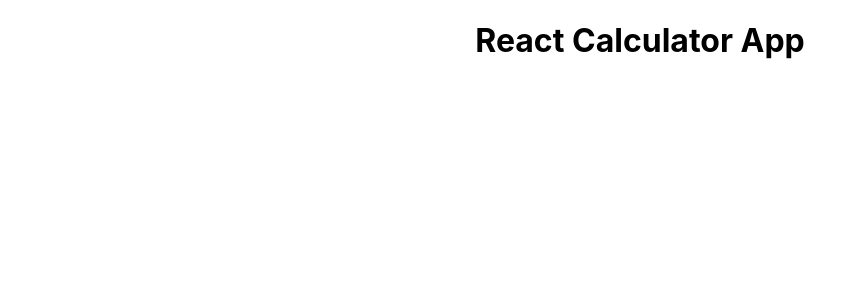
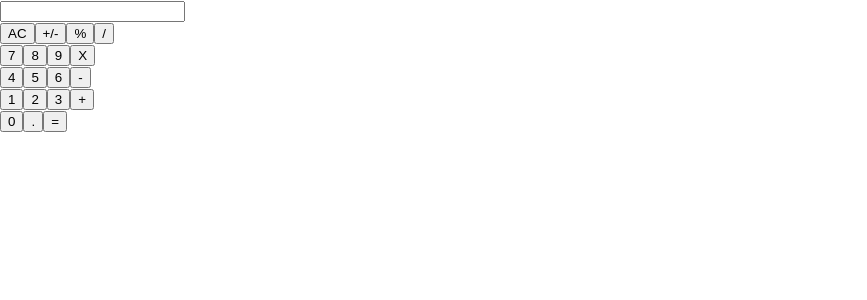
Before and after one commit to rOluochKe/r-calculator, a React (Create React App) app: page / in a window 1280 px wide. Shown: the top 300 px of the page, without its empty margins (0-867 px from the left). Built offline with nearby package versions, Linux system fonts and the light colour scheme.

Commit message:
adding app interface

```diff
--- /dev/null
+++ b/src/components/App.js
@@ -0,0 +1,15 @@
+import React from 'react';
+import Display from './Display';
+import ButtonPanel from './ButtonPanel';
+import '../styles/index.css';
+
+function App() {
+  return (
+    <div className="App" id="app-id">
+      <Display result="" />
+      <ButtonPanel />
+    </div>
+  );
+}
+
+export default App;
--- /dev/null
+++ b/src/components/Button.js
@@ -0,0 +1,8 @@
+import React from 'react';
+import PropTypes from 'prop-types';
+
+const Button = ({ name }) => <button type="button">{name}</button>;
+
+Button.propTypes = { name: PropTypes.string.isRequired };
+
+export default Button;
--- /dev/null
+++ b/src/components/ButtonPanel.js
@@ -0,0 +1,38 @@
+import React from 'react';
+import Button from './Button';
+
+const ButtonPanel = () => (
+  <div>
+    <div className="row">
+      <Button name="AC" className="col-md-3" />
+      <Button name="+/-" className="col-md-3" />
+      <Button name="%" className="col-md-3" />
+      <Button name="/" className="col-md-3" />
+    </div>
+    <div className="row">
+      <Button name="7" className="col-md-3" />
+      <Button name="8" className="col-md-3" />
+      <Button name="9" className="col-md-3" />
+      <Button name="X" className="col-md-3" />
+    </div>
+    <div className="row">
+      <Button name="4" className="col-md-3" />
+      <Button name="5" className="col-md-3" />
+      <Button name="6" className="col-md-3" />
+      <Button name="-" className="col-md-3" />
+    </div>
+    <div className="row">
+      <Button name="1" className="col-md-3" />
+      <Button name="2" className="col-md-3" />
+      <Button name="3" className="col-md-3" />
+      <Button name="+" className="col-md-3" />
+    </div>
+    <div className="row">
+      <Button name="0" className="col-md-6" />
+      <Button name="." className="col-md-3" />
+      <Button name="=" className="col-md-3" />
+    </div>
+  </div>
+);
+
+export default ButtonPanel;
--- /dev/null
+++ b/src/components/Display.js
@@ -0,0 +1,9 @@
+import React from 'react';
+import PropTypes from 'prop-types';
+
+const Display = ({ result }) => <input type="text" defaultValue={result} />;
+
+Display.defaultValue = { result: '0' };
+Display.propTypes = { result: PropTypes.string.isRequired };
+
+export default Display;
--- a/src/index.js
+++ b/src/index.js
@@ -1,8 +1,11 @@
 import React from 'react';
 import ReactDOM from 'react-dom';
-import './index.css';
+import './styles/index.css';
+import App from './components/App';
 
 ReactDOM.render(
-  <h1 className="text-center">React Calculator App</h1>,
+  <React.StrictMode>
+    <App />
+  </React.StrictMode>,
   document.getElementById('root'),
 );
```
Also changed, not shown: src/styles/index.css (renamed from src/index.css).
